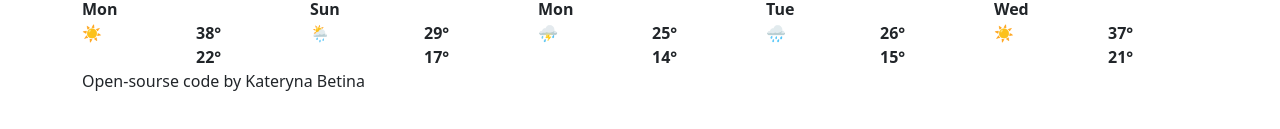
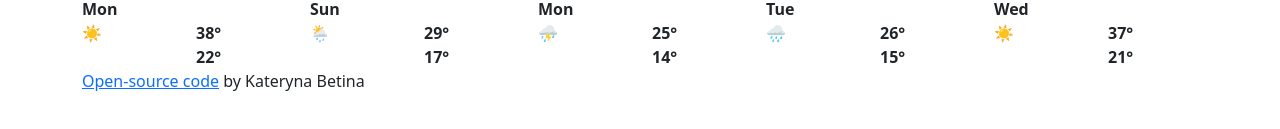
Before and after one commit to KetBet/my-weather-app, a plain HTML site: page index.html in a window 1280 px wide. Shown: the part 185-314 px from the top of the page. Drawn offline with nearby package versions, Linux system fonts and the light colour scheme.

Commit message:
Added link to Github

```diff
--- a/index.html
+++ b/index.html
@@ -67,7 +67,7 @@
             <div class="col"></br><strong>37°</br>
               21°</strong></div>
         </div>
-        <p>Open-sourse code by Kateryna Betina</p>
+        <p><a href="https://github.com/KetBet/my-weather-app">Open-source code</a> by Kateryna Betina</p>
 
 		</div>
 		<script src="src/index.js">
```
